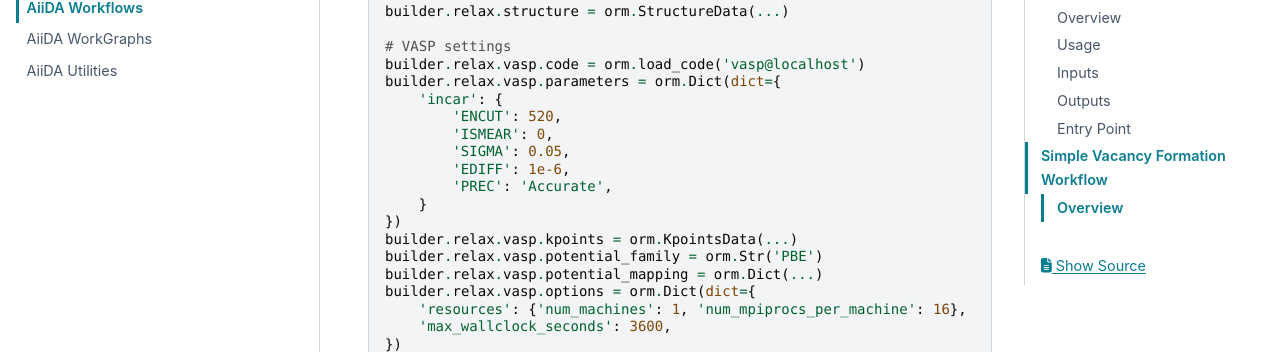
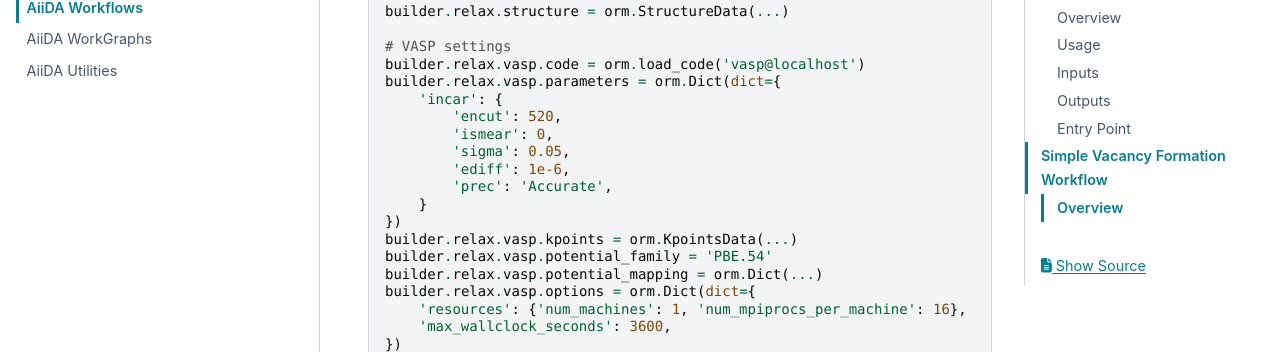
Before and after one commit to bonan-group/matchest, a Sphinx documentation site: the page built from docs/source/aiida/workflows.md, in a window 1280 px wide and 900 px high, scrolled down 723 px. Shown: the part 152-504 px from the top of the window. Built offline with Sphinx 7.4.7 and the PyData theme 0.15.4, drawn with Linux system fonts in a browser that asks for light colours.

Commit message:
Update documentation

```diff
--- a/docs/source/aiida/workflows.md
+++ b/docs/source/aiida/workflows.md
@@ -31,15 +31,15 @@ builder.relax.structure = orm.StructureData(...)
 builder.relax.vasp.code = orm.load_code('vasp@localhost')
 builder.relax.vasp.parameters = orm.Dict(dict={
     'incar': {
-        'ENCUT': 520,
-        'ISMEAR': 0,
-        'SIGMA': 0.05,
-        'EDIFF': 1e-6,
-        'PREC': 'Accurate',
+        'encut': 520,
+        'ismear': 0,
+        'sigma': 0.05,
+        'ediff': 1e-6,
+        'prec': 'Accurate',
     }
 })
 builder.relax.vasp.kpoints = orm.KpointsData(...)
-builder.relax.vasp.potential_family = orm.Str('PBE')
+builder.relax.vasp.potential_family = 'PBE.54'
 builder.relax.vasp.potential_mapping = orm.Dict(...)
 builder.relax.vasp.options = orm.Dict(dict={
     'resources': {'num_machines': 1, 'num_mpiprocs_per_machine': 16},
```
Also changed, not shown: docs/source/aiida/workgraphs.md (+1 -1 lines), docs/source/getting_started/quickstart.md (+1 -1 lines).
